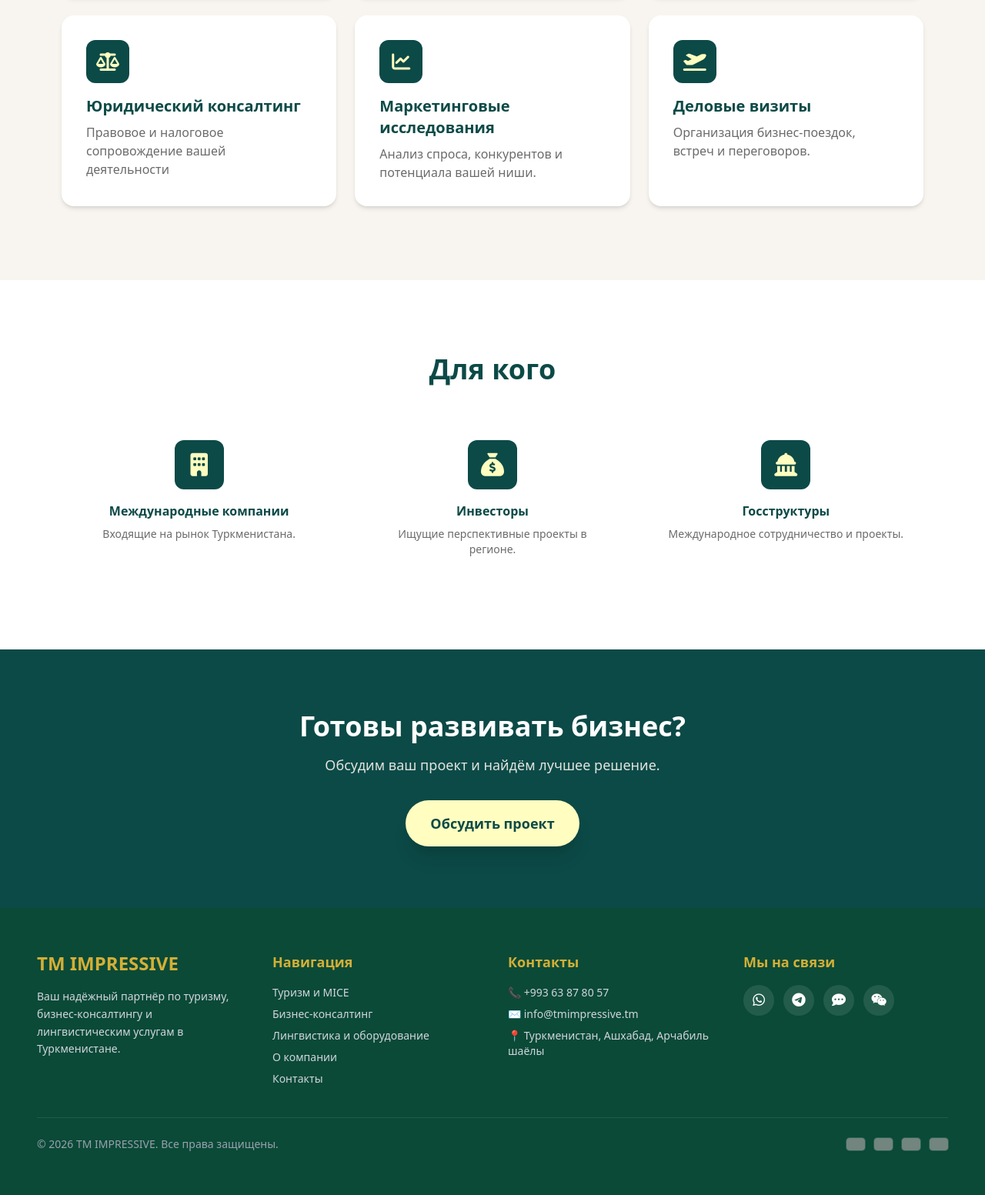
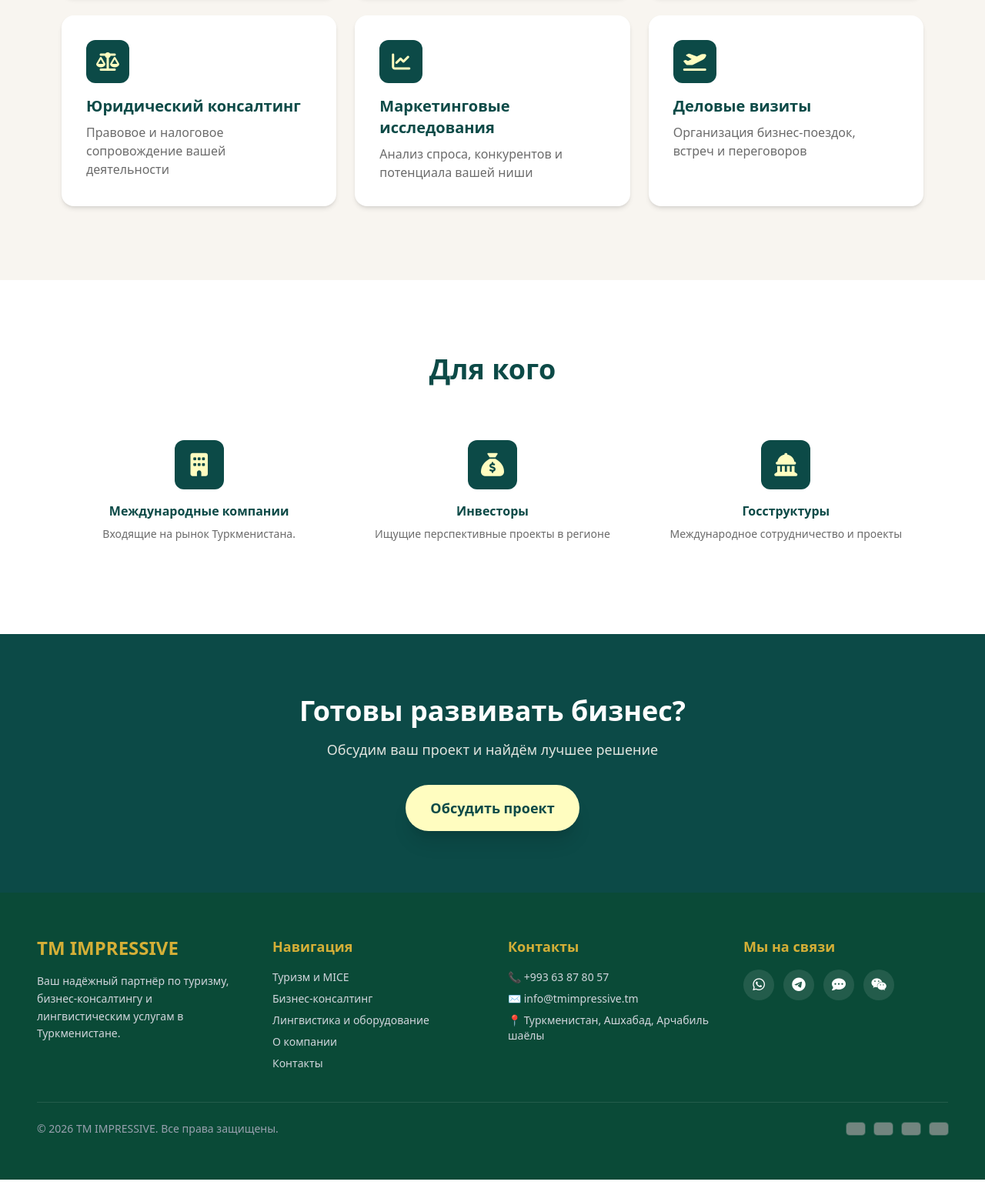
Before and after one commit to GuuMee/tmimpressive, a Django app: page /consulting/ in a window 1280 px wide. Shown: the part 1154-2707 px from the top of the page at 77% size. Run offline with Django 4.2, Linux system fonts and the light colour scheme; style sheets or scripts are compiled from the project's sources; some libraries are stand-ins or nearby versions; grey boxes are pictures that could not be loaded.

Commit message:
Made some text corrections on the Consulting and About Page

```diff
--- a/consulting/templates/consulting/index.html
+++ b/consulting/templates/consulting/index.html
@@ -78,7 +78,7 @@
                     <i class="fa-solid fa-chart-line"></i>
                 </div>
                 <h3 class="text-xl font-bold text-malachite mb-2">Маркетинговые исследования</h3>
-                <p class="text-ink/70">Анализ спроса, конкурентов и потенциала вашей ниши.</p>
+                <p class="text-ink/70">Анализ спроса, конкурентов и потенциала вашей ниши</p>
             </div>
 
             <div class="group bg-white rounded-2xl p-8 shadow-md hover:shadow-xl transition-all duration-300">
@@ -86,7 +86,7 @@
                     <i class="fa-solid fa-plane-departure"></i>
                 </div>
                 <h3 class="text-xl font-bold text-malachite mb-2">Деловые визиты</h3>
-                <p class="text-ink/70">Организация бизнес-поездок, встреч и переговоров.</p>
+                <p class="text-ink/70">Организация бизнес-поездок, встреч и переговоров</p>
             </div>
 
         </div>
@@ -114,7 +114,7 @@
                     <i class="fa-solid fa-sack-dollar"></i>
                 </div>
                 <h3 class="font-bold text-malachite mb-2">Инвесторы</h3>
-                <p class="text-ink/70 text-sm">Ищущие перспективные проекты в регионе.</p>
+                <p class="text-ink/70 text-sm">Ищущие перспективные проекты в регионе</p>
             </div>
 
             <div class="text-center p-6">
@@ -122,7 +122,7 @@
                     <i class="fa-solid fa-landmark-dome"></i>
                 </div>
                 <h3 class="font-bold text-malachite mb-2">Госструктуры</h3>
-                <p class="text-ink/70 text-sm">Международное сотрудничество и проекты.</p>
+                <p class="text-ink/70 text-sm">Международное сотрудничество и проекты</p>
             </div>
 
         </div>
@@ -213,7 +213,7 @@
             Готовы развивать бизнес?
         </h2>
         <p class="text-cream/90 text-lg mb-8">
-            Обсудим ваш проект и найдём лучшее решение.
+            Обсудим ваш проект и найдём лучшее решение
         </p>
         <a href="{% url 'contacts:index' %}"
            class="inline-block px-8 py-4 rounded-full bg-brass text-malachite font-bold text-lg shadow-xl hover:scale-105 transition-transform duration-200">
--- a/linguistics/templates/linguistics/index.html
+++ b/linguistics/templates/linguistics/index.html
@@ -412,7 +412,7 @@
             Организуем перевод и оборудование под ключ
         </h2>
         <p class="text-lg text-cream/90 mb-8 max-w-2xl mx-auto">
-            От маленьких совещаний до крупных мероприятий — справимся с любым масштабом
+            От маленьких совещаний до крупных мероприятий
         </p>
         <div class="flex flex-col sm:flex-row gap-4 justify-center">
             <a href="{% url 'contacts:index' %}"
```
Also changed, not shown: about/templates/about/index.html (+6 -2 lines).
